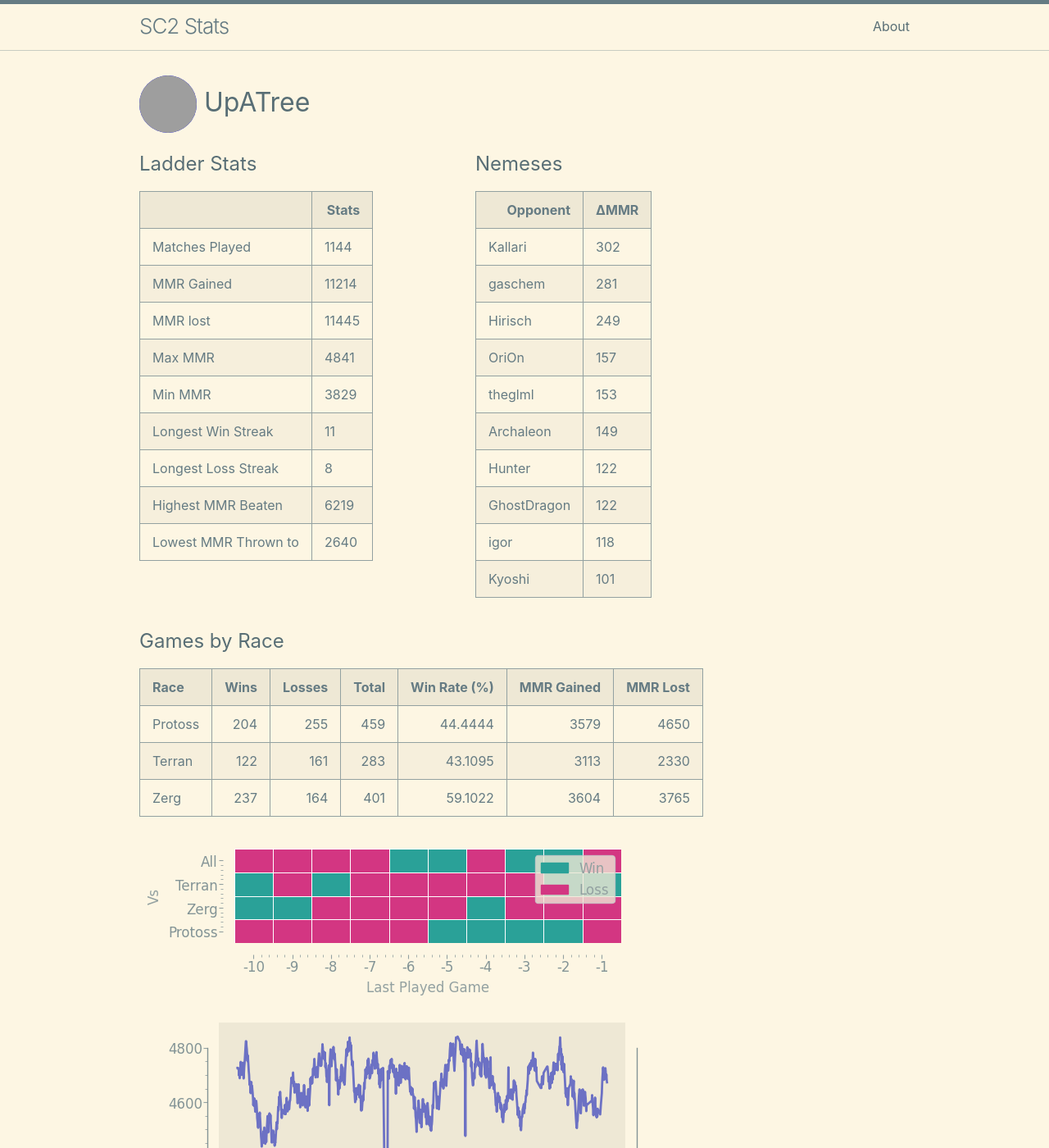
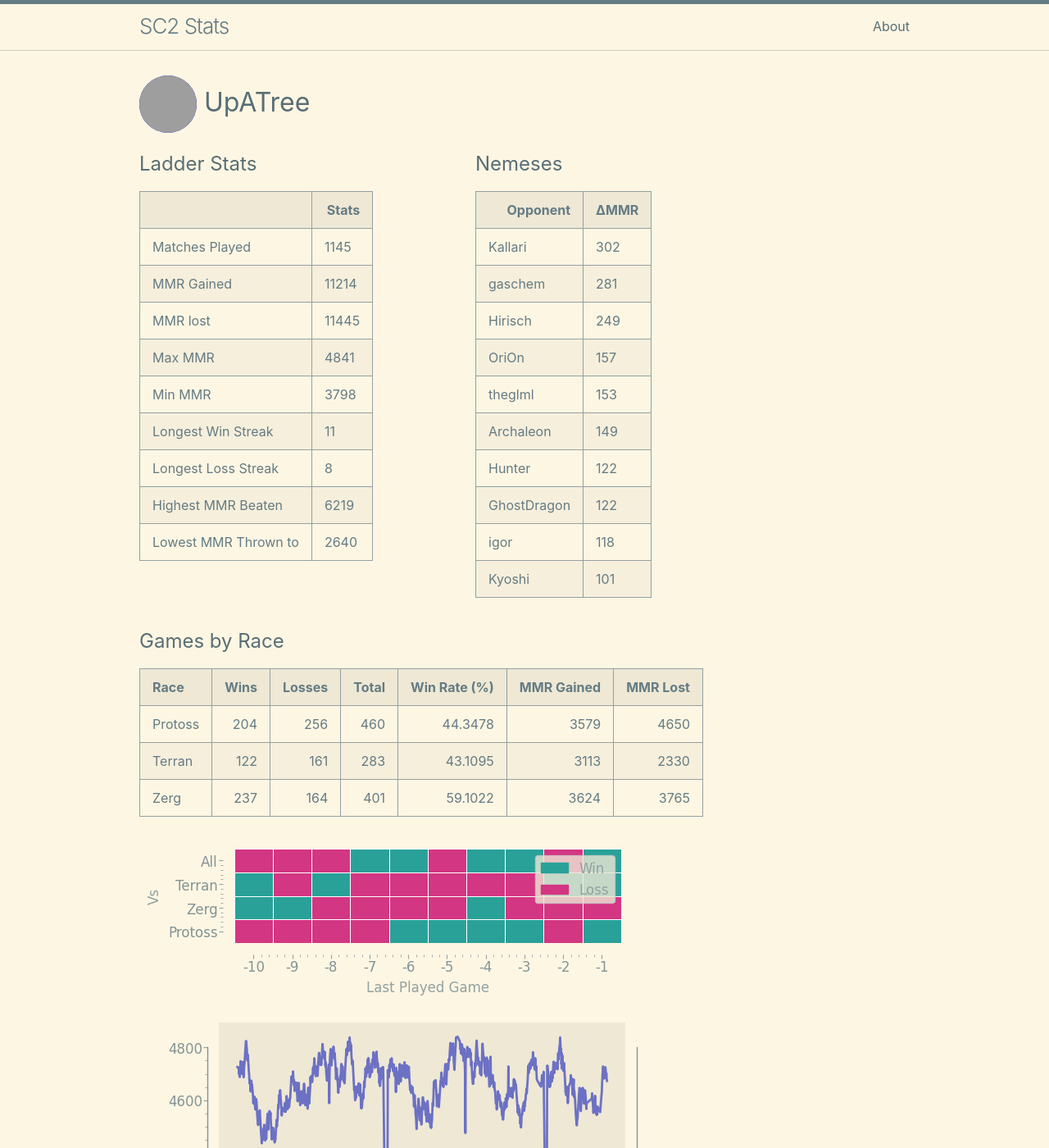
Before and after one commit to kylermurphy/UpATree, a Jekyll site: the page built from docs/index.md, in a window 1280 px wide and 1400 px high. Shown: the whole window at 82% size. Built offline with Jekyll 4.4.1, drawn with Linux system fonts in a browser that asks for light colours; grey boxes are pictures that could not be loaded.

Commit message:
running on push

```diff
--- a/docs/index.md
+++ b/docs/index.md
@@ -18,7 +18,7 @@ layout: home
   <tbody>
     <tr>
       <td>Matches Played</td>
-      <td>1144</td>
+      <td>1145</td>
     </tr>
     <tr>
       <td>MMR Gained</td>
@@ -34,7 +34,7 @@ layout: home
     </tr>
     <tr>
       <td>Min MMR</td>
-      <td>3829</td>
+      <td>3798</td>
     </tr>
     <tr>
       <td>Longest Win Streak</td>
@@ -114,9 +114,9 @@ layout: home
 
 | Race    |   Wins |   Losses |   Total |   Win Rate (%) |   MMR Gained |   MMR Lost |
 |:--------|-------:|---------:|--------:|---------------:|-------------:|-----------:|
-| Protoss |    204 |      255 |     459 |        44.4444 |         3579 |       4650 |
+| Protoss |    204 |      256 |     460 |        44.3478 |         3579 |       4650 |
 | Terran  |    122 |      161 |     283 |        43.1095 |         3113 |       2330 |
-| Zerg    |    237 |      164 |     401 |        59.1022 |         3604 |       3765 |
+| Zerg    |    237 |      164 |     401 |        59.1022 |         3624 |       3765 |
 
 ![Games by Race](./assets/gm_hist.png)
 
--- a/log.txt
+++ b/log.txt
@@ -377,3 +377,4 @@ Writing a log file 2025-03-09 20:21:00.
 Writing a log file 2025-03-09 20:47:52.
 Writing a log file 2025-03-09 21:18:25.
 Writing a log file 2025-03-09 21:31:00.
+Writing a log file 2025-03-09 21:47:51.
```
Also changed, not shown: docs/assets/MMR.png, docs/assets/daily.png, docs/assets/gm_hist.png, docs/assets/r_wrt.png, 1 other file.
